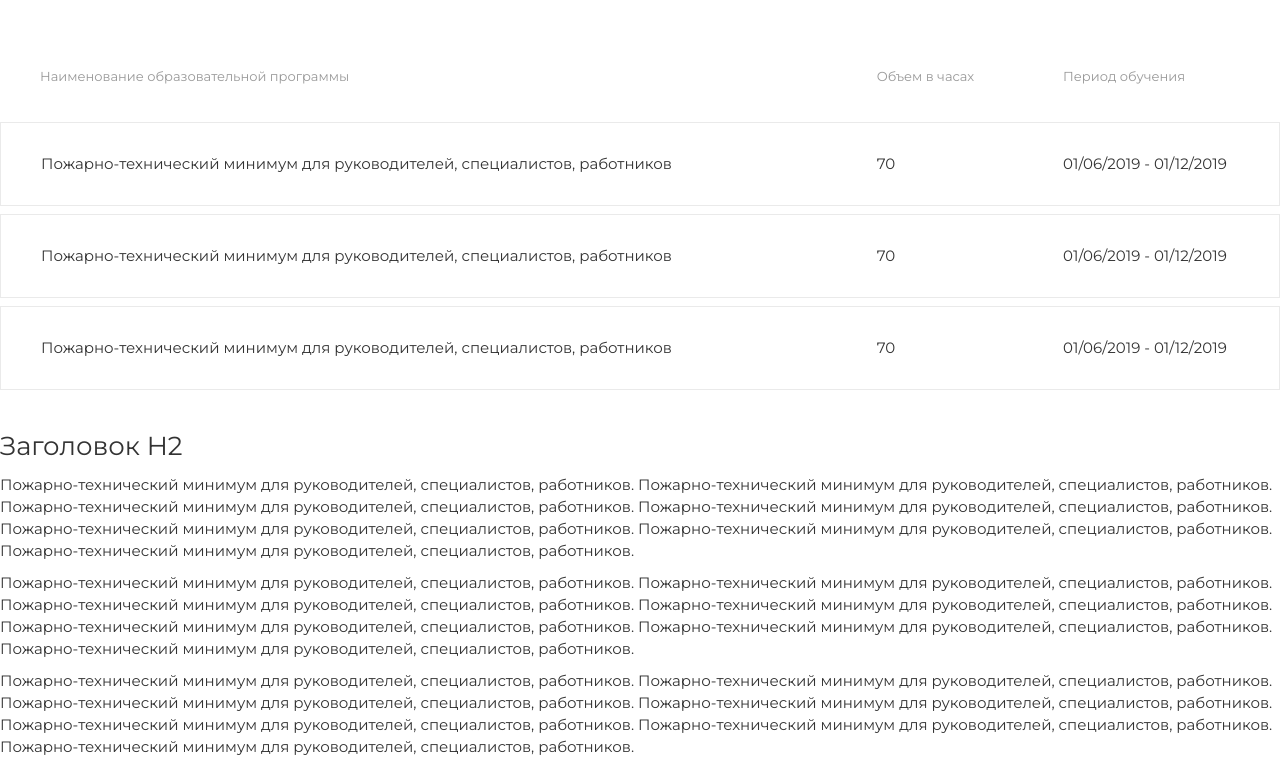
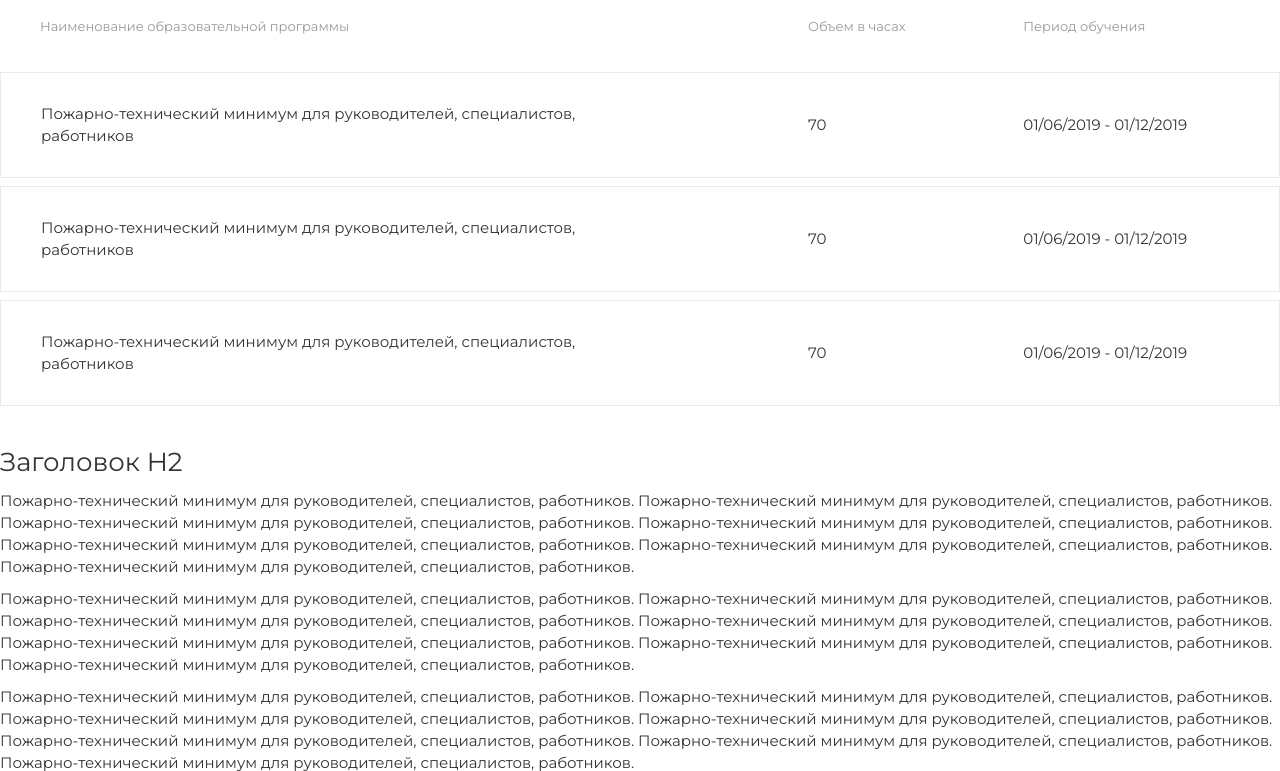
Before and after one commit to luckmann92/uc-farmacevt, a PHP site: template local/templates/individual/public/index.html in a window 1280 px wide. Shown: the top 771 px of the page. Run offline with PHP 8.4, Linux system fonts and the light colour scheme; the template is opened without the code that fills it, so the values that code supplies are empty.

Commit message:
fix table

```diff
--- a/local/templates/individual/public/scss/modules/timetable.scss
+++ b/local/templates/individual/public/scss/modules/timetable.scss
@@ -21,6 +21,7 @@
 
   .table {
     margin: 30px 0;
+    margin-top: 10px;
     width: 100%;
     border-spacing: 0 8px;
     border: none;
@@ -44,6 +45,11 @@
 
   .table__tr .table__th:first-child  {
     padding-left: 30px;
+  }
+
+  .table__tr .table__th:first-child,
+  .table__tr .table__td:first-child   {
+    width: 60%;
   }
 
   .table__tr .table__th:last-child  {
@@ -78,6 +84,10 @@
       padding: 30px 10px;
     }
 
+    .table__th {
+      padding-top: 0;
+    }
+
     .table__tr .table__td:first-child,
     .table__tr .table__th:first-child {
       padding-left: 40px;
@@ -96,6 +106,10 @@
       padding: 30px 20px;
     }
 
+    .table__th {
+      padding-top: 0;
+    }
+
     .table__tr .table__td:first-child,
     .table__tr .table__th:first-child {
       padding-right: 100px;
@@ -108,6 +122,10 @@
       padding: 30px 40px;
     }
 
+    .table__th {
+      padding-top: 0;
+    }
+
     .table__tr .table__td:first-child,
     .table__tr .table__th:first-child {
       padding-right: 125px;
```
Also changed, not shown: local/templates/individual/public/css/main.css, 1 other file.
